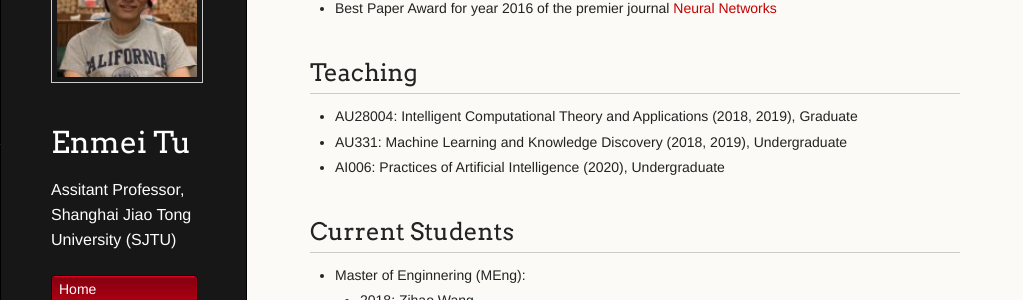
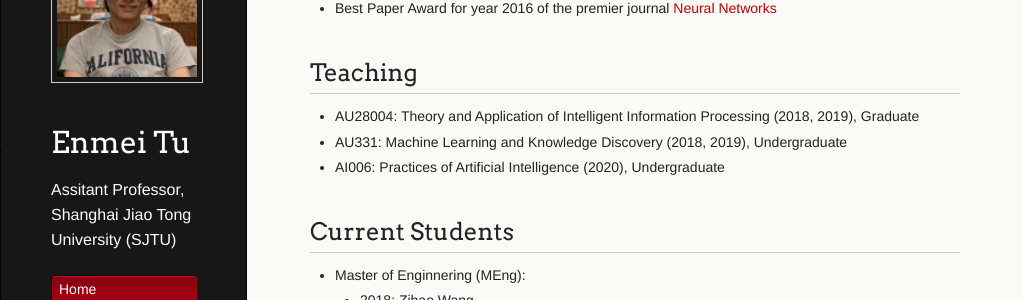
Before and after one commit to hellotem/enmeitu.github.io, a Jekyll site: the page built from index.md, in a window 1280 px wide and 900 px high, scrolled down 679 px. Shown: the part 152-452 px from the top of the window, without its empty margins (0-1023 px from the left). Built offline with Jekyll 4.4.1, drawn with Linux system fonts in a browser that asks for light colours.

Commit message:
Update index.md

```diff
--- a/index.md
+++ b/index.md
@@ -33,7 +33,7 @@ Enmei obtained his PhD degree from [Shanghai Jiao Tong University (SJTU)](http:/
 * Best Paper Award for year 2016 of the premier journal [Neural Networks](https://www.journals.elsevier.com/neural-networks)
 
 ## Teaching
-* AU28004: Intelligent Computational Theory and Applications (2018, 2019), Graduate
+* AU28004: Theory and Application of Intelligent Information Processing (2018, 2019), Graduate
 * AU331: Machine Learning and Knowledge Discovery (2018, 2019), Undergraduate
 * AI006:  Practices of Artificial Intelligence (2020), Undergraduate
 
```
